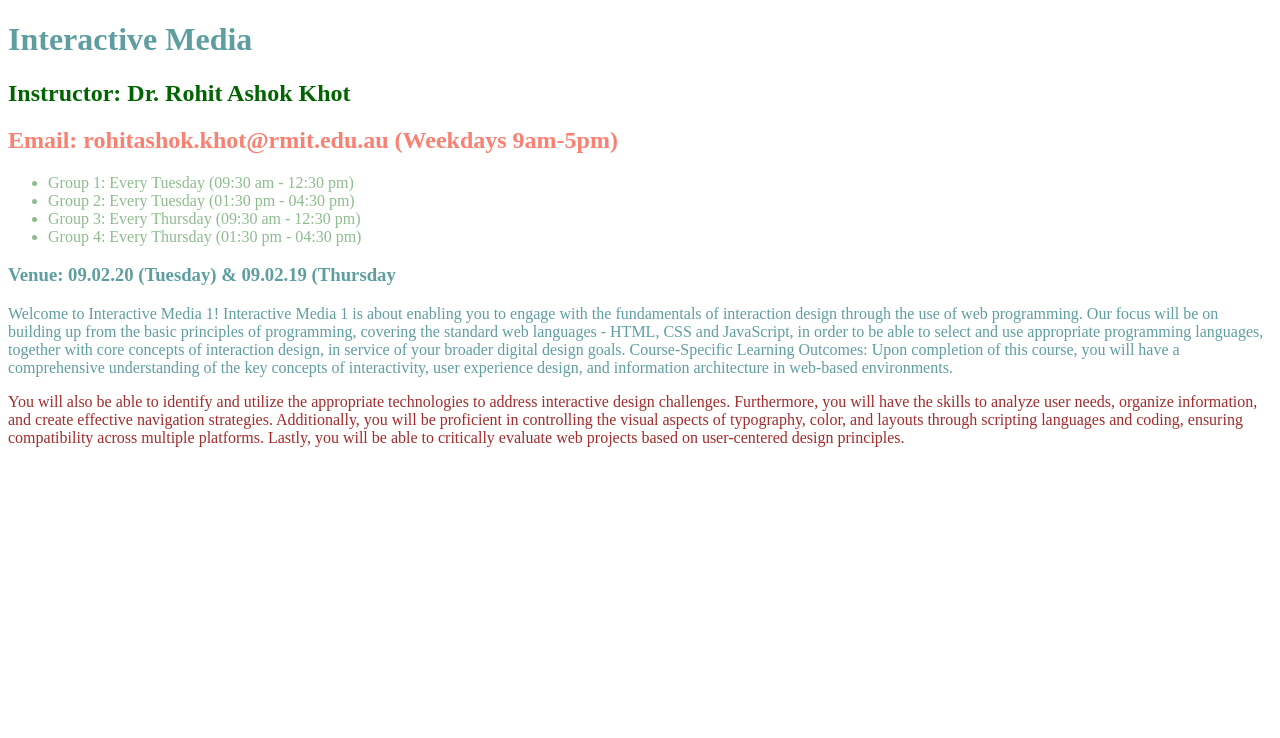
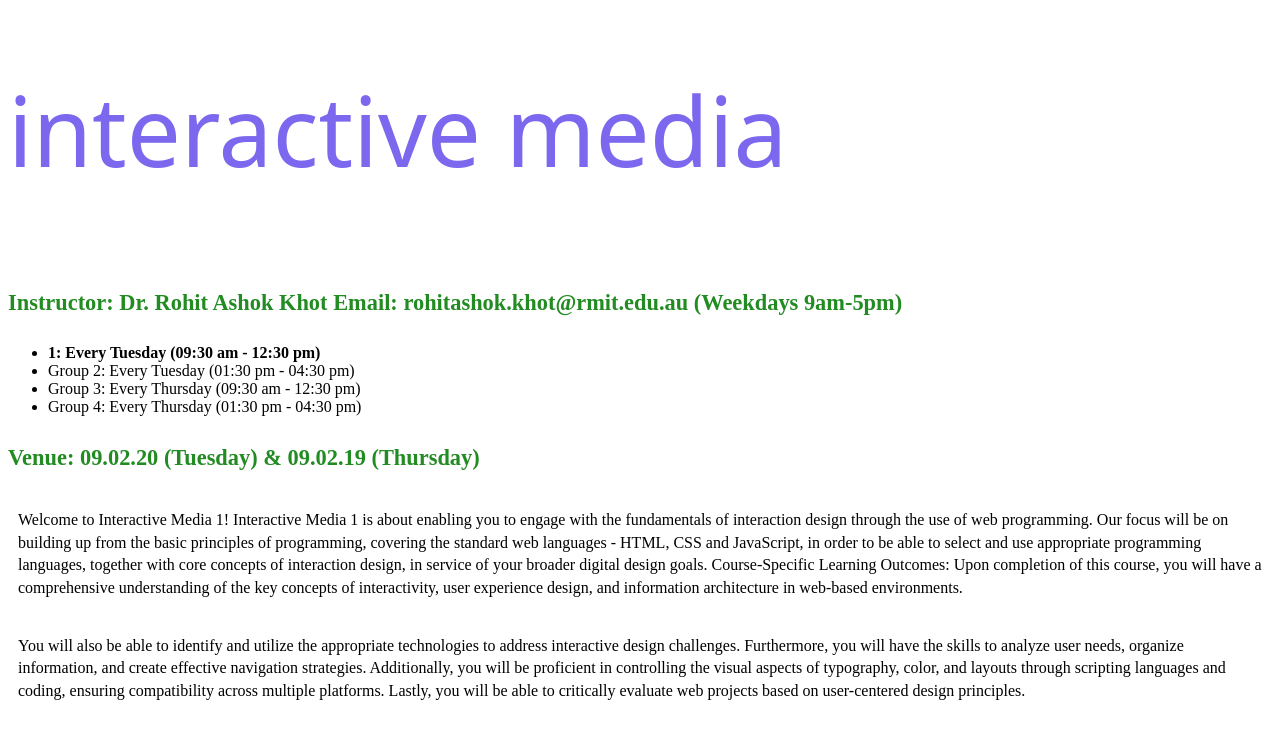
Before and after one commit to b-ambino/b-ambino.github.io, a plain HTML site: page week3/index.html in a window 1280 px wide. Drawn offline with Linux system fonts and the light colour scheme; a web font is replaced by a local one.

Commit message:
added styling

```diff
--- a/assignment1/style.css
+++ b/assignment1/style.css
@@ -1,18 +1,14 @@
 h1 {
-  color: cornflowerblue;
-}
-/* The reason I chose this styling is a s follows:
-1) I really like the cornflower blue and the purple hues that match with it. I enjoy colour schemes that remind me of the sky at twilight and sunrise
-2) I chose the courier new fontface as it is simple but always looks neat and tidy.
-3) I wanted to do a pretty background  */
-h1 {
-  font-family: "Courier New", Courier, monospace;
+  color: whitesmoke;
+  font-family: "Pirata One", system-ui;
+  font-weight: 400;
+  font-style: italic;
+  font-size: 5.5rem;
+  text-align: center;
 }
 h3 {
   font-family: "Courier New", Courier, monospace;
-}
-h3 {
-  color: cornflowerblue;
+  color: white;
 }
 p {
   color: darkslateblue;
@@ -24,5 +20,21 @@ footer {
   color: cornflowerblue;
 }
 nav {
+  text-align: center;
+  font-size: 2rem;
   font-family: "Courier New", Courier, monospace;
 }
+
+p {
+  font-family: "Courier New", Courier, monospace;
+}
+body {
+  background-image: linear-gradient(
+    to bottom,
+    #b1b2ff,
+    #ceacf4,
+    #e4a7e6,
+    #f5a3d4,
+    #ffa2c2
+  );
+}
--- a/week3/index.html
+++ b/week3/index.html
@@ -1,29 +1,35 @@
 <!DOCTYPE html>
 <html lang="en">
   <head>
+
     <meta charset="UTF-8" />
     <meta name="viewport" content="width=device-width, initial-scale=1.0" />
     <title>Document</title>
-    <link rel="stylesheet" href="style.css" />
+    <link rel="preconnect" href="https://fonts.googleapis.com">
+<link rel="preconnect" href="https://fonts.gstatic.com" crossorigin>
+<link href="https://fonts.googleapis.com/css2?family=Pirata+One&display=swap" rel="stylesheet">
+    <link rel="stylesheet" href="reset.css" />
+    <link rel="stylesheet" href="style.css"/>
+
   </head>
   <body>
     <h1 class="my-colors">Interactive Media</h1>
     <!-- this is a heading -->
     <h2 class="my-colors" id="instructor">
-      Instructor: Dr. Rohit Ashok Khot</h2>
-      <h2> Email: rohitashok.khot@rmit.edu.au
+      Instructor: Dr. Rohit Ashok Khot
+      <span data-email="email"> Email: rohitashok.khot@rmit.edu.au
       (Weekdays 9am-5pm)
-    </h2>
-
+      </span> </h2>
+<!--this is a comment-->
     <ul>
-      <li>Group 1: Every Tuesday (09:30 am - 12:30 pm)</li>
+      <li><strong>1: Every Tuesday (09:30 am - 12:30 pm)</strong></li>
       <li>Group 2: Every Tuesday (01:30 pm - 04:30 pm)</li>
       <li>Group 3: Every Thursday (09:30 am - 12:30 pm)</li>
       <li>Group 4: Every Thursday (01:30 pm - 04:30 pm)</li>
     </ul>
-    <h3 class="my-colors">
-        Venue: 09.02.20 (Tuesday) & 09.02.19 (Thursday
-    </h3>
+    <h2 class="my-colors">
+        Venue: 09.02.20 (Tuesday) & 09.02.19 (Thursday)
+    </h2>
     <p class="my-colors">
       Welcome to Interactive Media 1! Interactive Media 1 is about enabling you
       to engage with the fundamentals of interaction design through the use of
--- a/week3/style.css
+++ b/week3/style.css
@@ -1,40 +1,27 @@
-* {
-  color: blueviolet;
+h1 {
+  font-size: 6rem;
+  text-transform: lowercase;
+  font-weight: 800;
+  padding-bottom: 20px;
+  color: mediumslateblue;
+
+  font-family: "Pirata One", system-ui;
+  font-weight: 400;
+  font-style: normal;
 }
-h1 {
-  color: plum;
+
+h2 {
+  font-size: 1.4rem;
+  padding-bottom: 10px;
+  padding-top: 10px;
+  color: forestgreen;
 }
 
 p {
-  color: plum;
-}
-
-h2 {
-  color: salmon;
+  line-height: 1.4;
+  padding: 10px;
 }
 
 h3 {
-  color: cornflowerblue;
-}
-
-li {
-  color: darkseagreen;
-}
-
-.my-colors {
-  color: cadetblue;
-}
-#last-para {
-  color: brown;
-}
-#instructor {
-  color: darkgreen;
-}
-
-[data-email="email"] {
   color: blue;
 }
-
-li strong {
-  color: darkseagreen;
-}
```
Also changed, not shown: assignment1/index.html (+5 -7 lines), assignment2/index.html (+4 -4 lines), assignment3/index.html (+4 -4 lines), index.html (+4 -4 lines), week3/reset.css (added).
